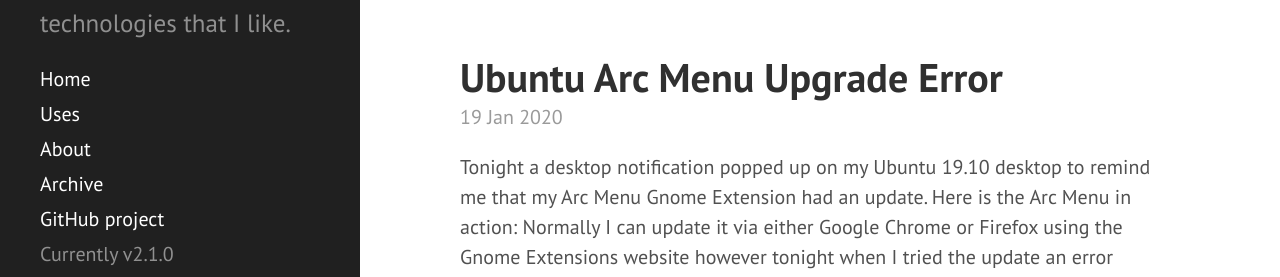
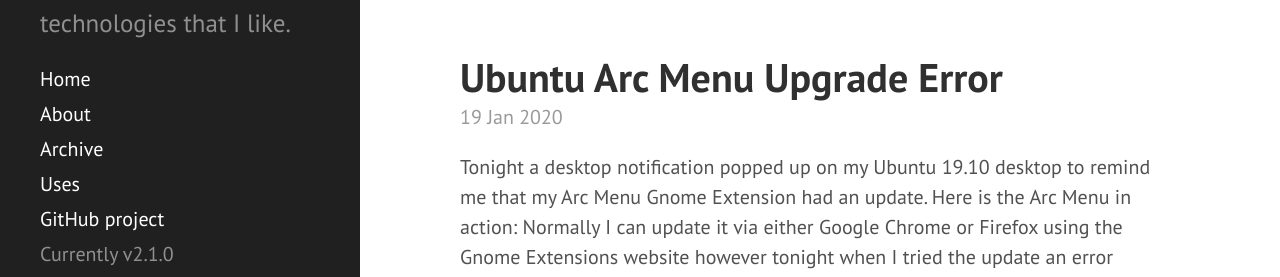
Before and after one commit to solrevdev/solrevdev.github.io, a Jekyll site: the page built from index.html, in a window 1280 px wide. Shown: the part 538-815 px from the top of the page. Built offline with Jekyll 4.4.1, drawn with Linux system fonts in a browser that asks for light colours; the list of posts is cut into pages by our own code.

Commit message:
Update sidebar.html

```diff
--- a/_includes/sidebar.html
+++ b/_includes/sidebar.html
@@ -17,7 +17,7 @@
         `layout: page` in the front-matter. See readme for usage.
       {% endcomment %}
 
-      {% assign pages_list = site.pages %}
+      {% assign pages_list = site.pages | sort: 'title' %}
       {% for node in pages_list %}
         {% if node.title != null %}
           {% if node.layout == "page" %}
```
